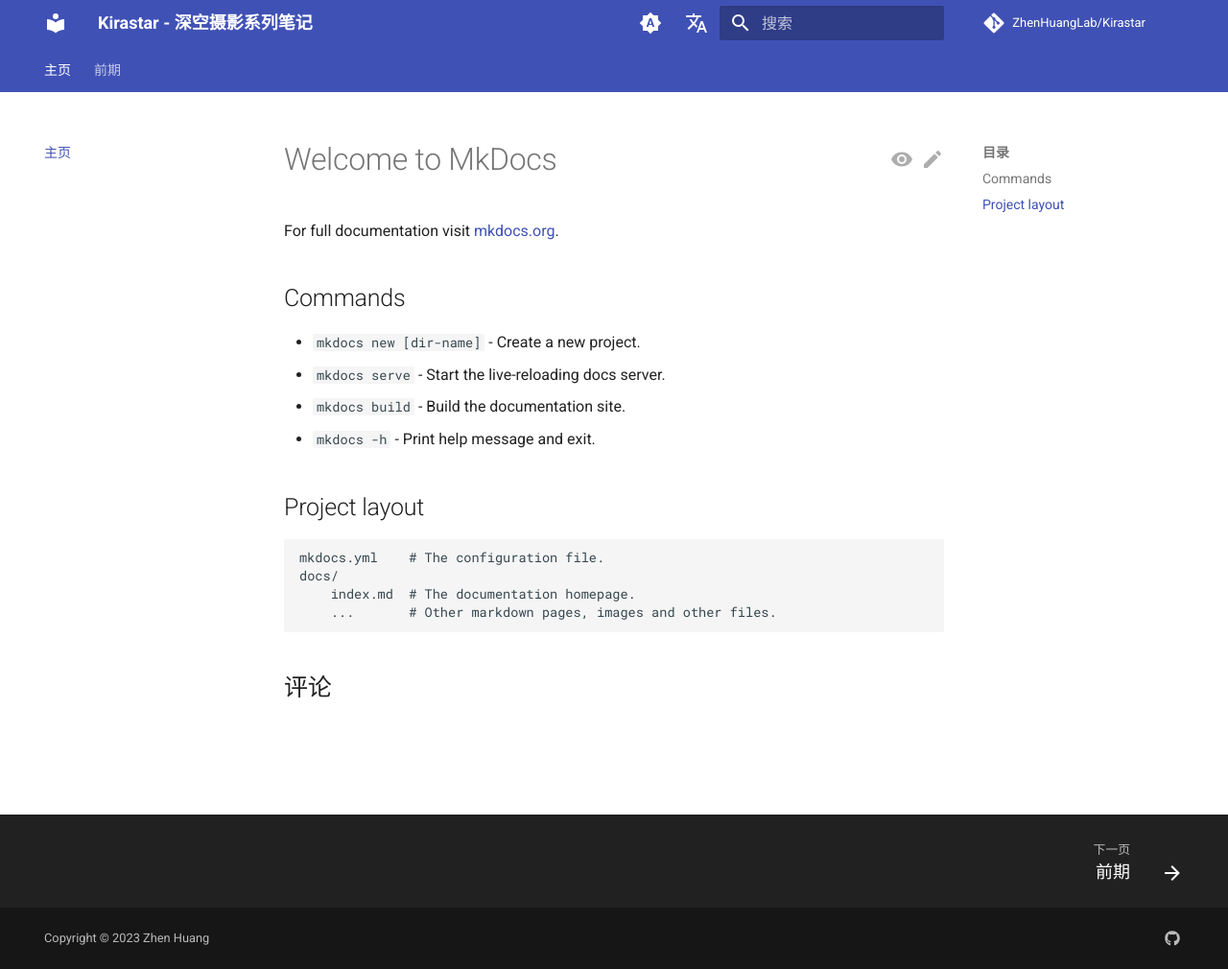
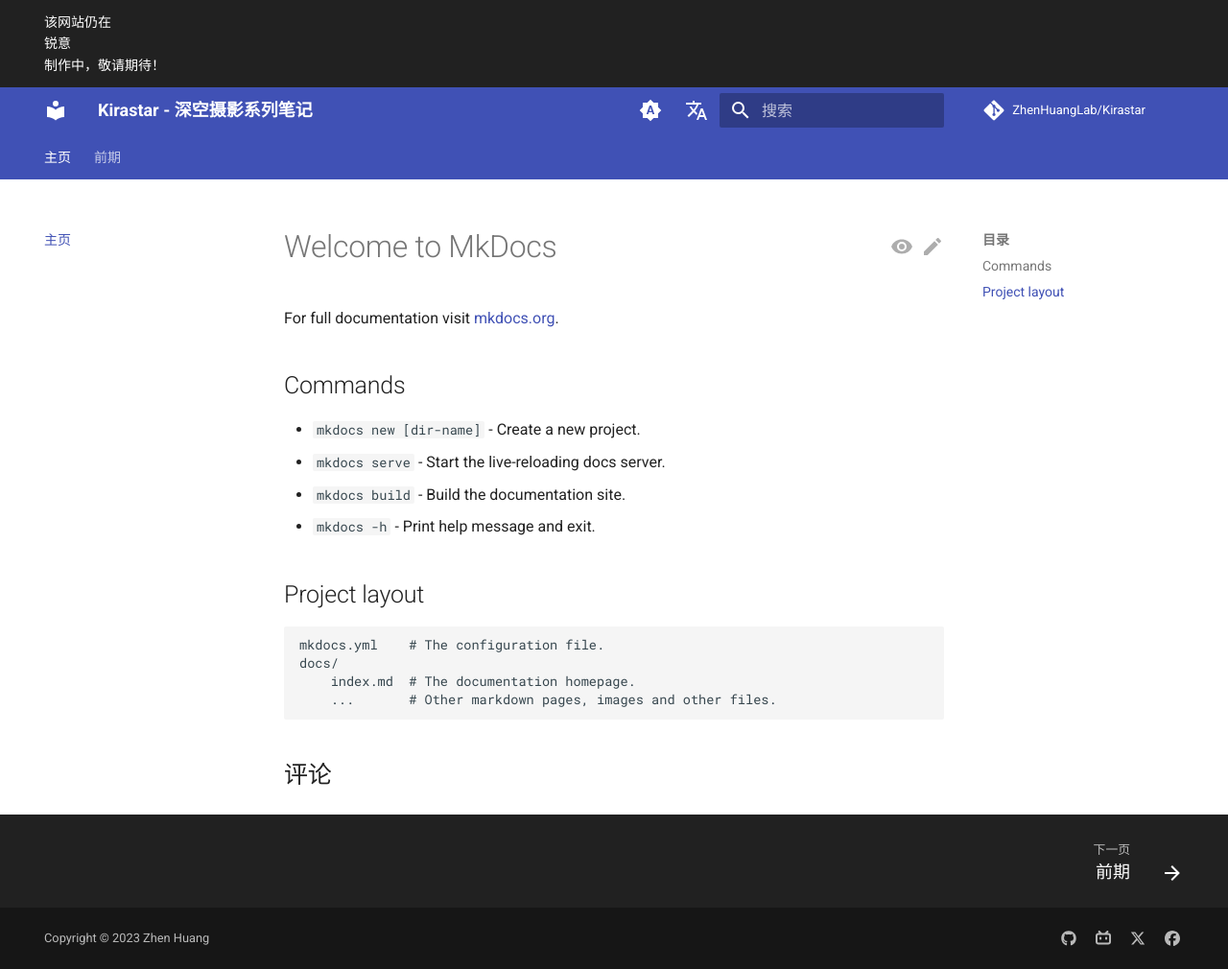
Before and after one commit to ZhenHuangLab/Kirastar, an MkDocs documentation site: the page built from docs/index.md, in a window 1280 px wide and 1010 px high. Shown: the whole window at 96% size. Built offline with MkDocs 1.6.1 and Material for MkDocs 9.7.7, drawn with Linux system fonts in a browser that asks for light colours; comment, search, counter and statistics services are not loaded.

Commit message:
docs: add header and footer

```diff
--- a/mkdocs.yml
+++ b/mkdocs.yml
@@ -47,6 +47,13 @@
   social:
       - icon: fontawesome/brands/github
         link: https://github.com/ZhenHuangLab
+      - icon: fontawesome/brands/bilibili
+        link: https://space.bilibili.com/37168500
+      - icon: fontawesome/brands/x-twitter
+        link: https://twitter.com/ZhenVictorHuang
+      - icon: fontawesome/brands/facebook
+        link: https://www.facebook.com/profile.php?id=100095427284684
+
   alternate:
     - name: English
       link: /en/
--- /dev/null
+++ b/overrides/main.html
@@ -0,0 +1,6 @@
+{% extends "base.html" %}
+
+{% block announce %}
+  <!-- Add announcement here, including arbitrary HTML -->
+  该网站仍在<br>锐意</br>制作中，敬请期待！
+{% endblock %}
```
